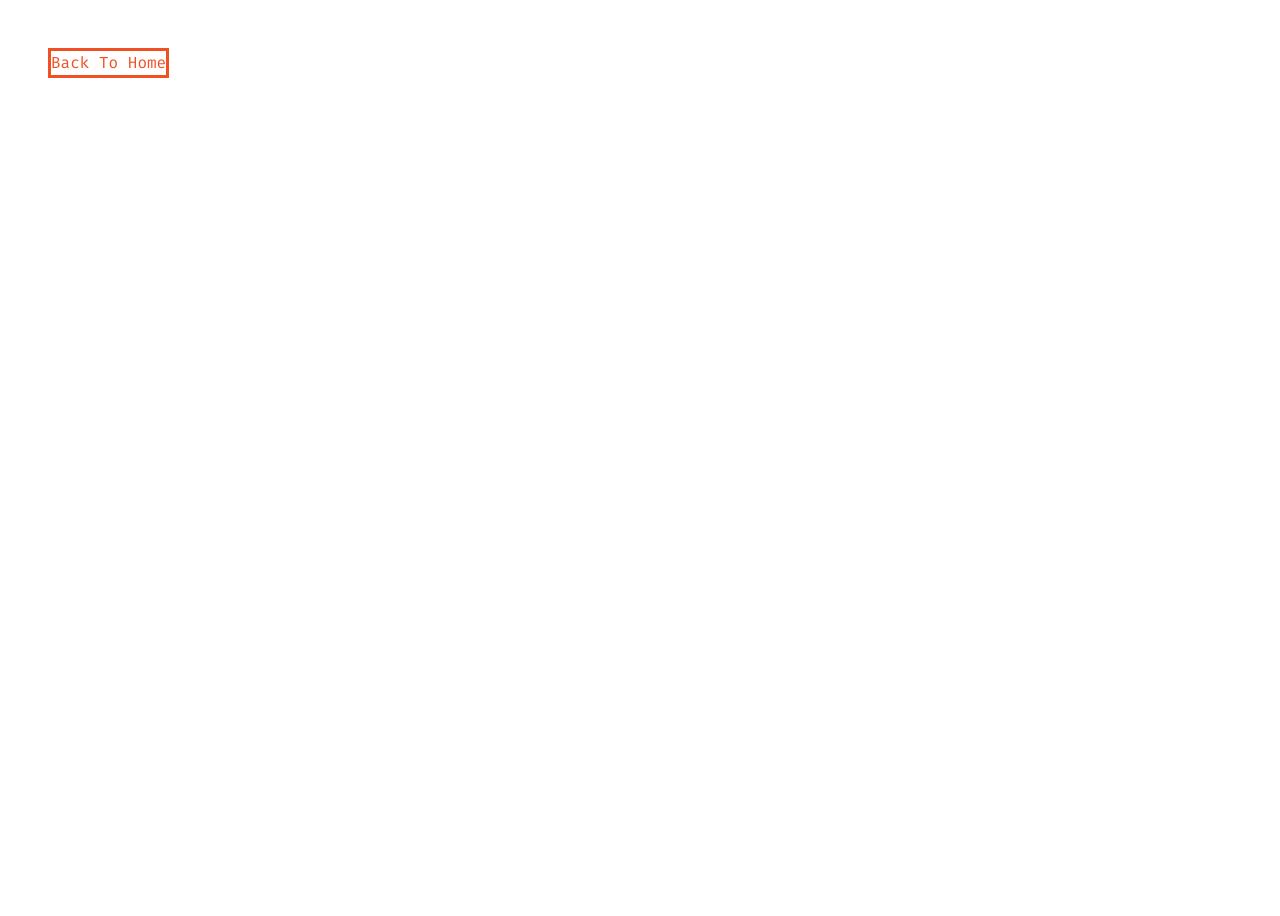
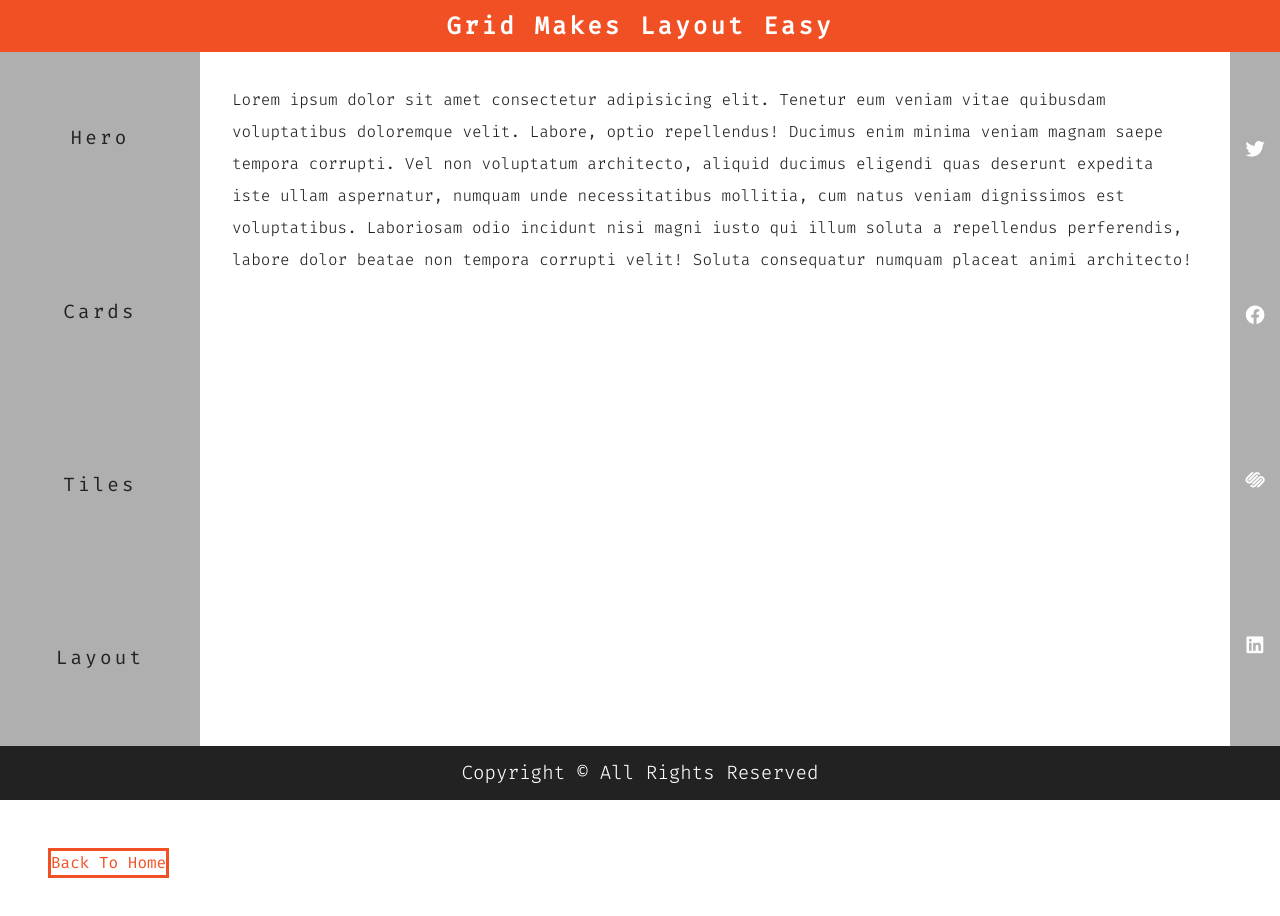
Before and after one commit to BryonVerdone/Grid-projects, a plain HTML site: page layout.html in a window 1280 px wide. Before the commit the page ends 800 px from the top, so only its background shows below. Drawn offline with Linux system fonts and the light colour scheme.

Commit message:
project complete

```diff
--- a/layout.html
+++ b/layout.html
@@ -18,8 +18,40 @@
 <main class="main">
     <!-- header -->
     <header class="header">
-
+        <h2>grid makes layout easy</h2>
     </header>
+    <!-- navbar -->
+    <nav class="navbar">
+        <ul>
+            <li>
+                <a href="hero.html">hero</a>
+            </li>
+            <li>
+                <a href="cards.html">cards</a>
+            </li>
+            <li>
+                <a href="tiles.html">tiles</a>
+            </li>
+            <li>
+                <a href="layout.html">layout</a>
+            </li>
+        </ul>
+    </nav>
+    <!-- content -->
+    <section class="content">
+        <p>Lorem ipsum dolor sit amet consectetur adipisicing elit. Tenetur eum veniam vitae quibusdam voluptatibus doloremque velit. Labore, optio repellendus! Ducimus enim minima veniam magnam saepe tempora corrupti. Vel non voluptatum architecto, aliquid ducimus eligendi quas deserunt expedita iste ullam aspernatur, numquam unde necessitatibus mollitia, cum natus veniam dignissimos est voluptatibus. Laboriosam odio incidunt nisi magni iusto qui illum soluta a repellendus perferendis, labore dolor beatae non tempora corrupti velit! Soluta consequatur numquam placeat animi architecto!</p>
+    </section>
+    <!-- sidebar -->
+    <section class="sidebar">
+        <span><i class="fab fa-twitter"></i></span>
+        <span><i class="fab fa-facebook"></i></span>
+        <span><i class="fab fa-squarespace"></i></span>
+        <span><i class="fab fa-linkedin"></i></span>
+        </section>
+<!-- footer -->
+<div class="footer">
+    <p>copyright &copy; all rights reserved</p>
+</div>
 </main>
     <a href="index.html" class="btn">
         back to home
--- a/styles.css
+++ b/styles.css
@@ -262,3 +262,108 @@ tiles
     grid-area: i;
   }
 }
+/*
+=============
+Layout
+=============
+*/
+.header {
+  background: var(--primaryColor);
+  color: var(--mainWhite);
+  text-align: center;
+  padding: 0.5rem 0;
+}
+.navbar {
+  background: var(--darkGrey);
+}
+.navbar li {
+  list-style-type: none;
+}
+.navbar a {
+  padding: 1rem;
+  display: inline-block;
+  text-transform: capitalize;
+  letter-spacing: var(--mainSpacing);
+  font-size: 1.2rem;
+  color: var(--mainBlack);
+  transition: var(--mainTransition);
+}
+.navbar a:hover {
+  color: var(--mainWhite);
+}
+.content {
+  padding: 2rem;
+}
+.content p {
+  font-size: 1rem;
+}
+.sidebar {
+  background: var(--primaryColor);
+  padding: 1rem 0;
+  display: grid;
+  grid-template-columns: repeat(4, 1fr);
+  justify-items: center;
+  color: var(--mainWhite);
+  font-size: 1.2rem;
+}
+.footer {
+  background: var(--mainBlack);
+  color: var(--mainWhite);
+  text-align: center;
+  text-transform: capitalize;
+  padding: 0.5rem 0;
+  font-size: 1.2rem;
+}
+.footer p {
+  font-size: 1.2rem;
+}
+.main {
+  min-height: 100vh;
+  display: grid;
+  grid-template-columns: 1fr;
+  grid-template-rows: auto auto 1fr auto auto;
+}
+@media screen and (min-width: 768px) {
+  .navbar ul {
+    display: grid;
+    grid-template-columns: repeat(4, 1fr);
+    justify-items: center;
+  }
+}
+@media screen and (min-width: 990px) {
+  .main {
+    grid-template-columns: [start] 200px [col-1-end] 1fr [col-2-end] 50px [end];
+    grid-template-rows: [start] auto [row-1-end] 1fr [row-2-end] auto [end];
+  }
+  .header {
+    grid-column: start/end;
+    grid-row: start/row-1-end;
+  }
+  .navbar {
+    grid-column: start/col-1-end;
+    grid-row: row-1-end/row-2-end;
+  }
+  .content {
+    grid-column: col-1-end/col-2-end;
+    grid-row: row-1-end/row-2-end;
+  }
+  .sidebar {
+    grid-column: col-2-end/end;
+    grid-row: row-1-end/row-2-end;
+  }
+  .footer {
+    grid-column: start/end;
+    grid-row: row-2-end/end;
+  }
+  .navbar ul {
+    grid-template-columns: 1fr;
+    align-items: center;
+    min-height: 100%;
+  }
+  .sidebar {
+    grid-template-columns: 1fr;
+    align-items: center;
+    min-height: 100%;
+    background: var(--darkGrey);
+  }
+}
```
